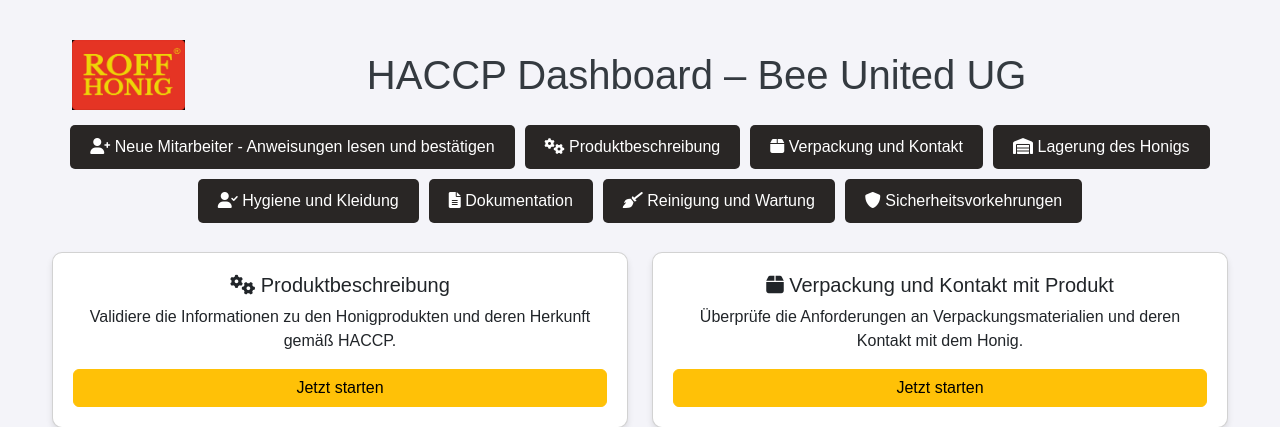
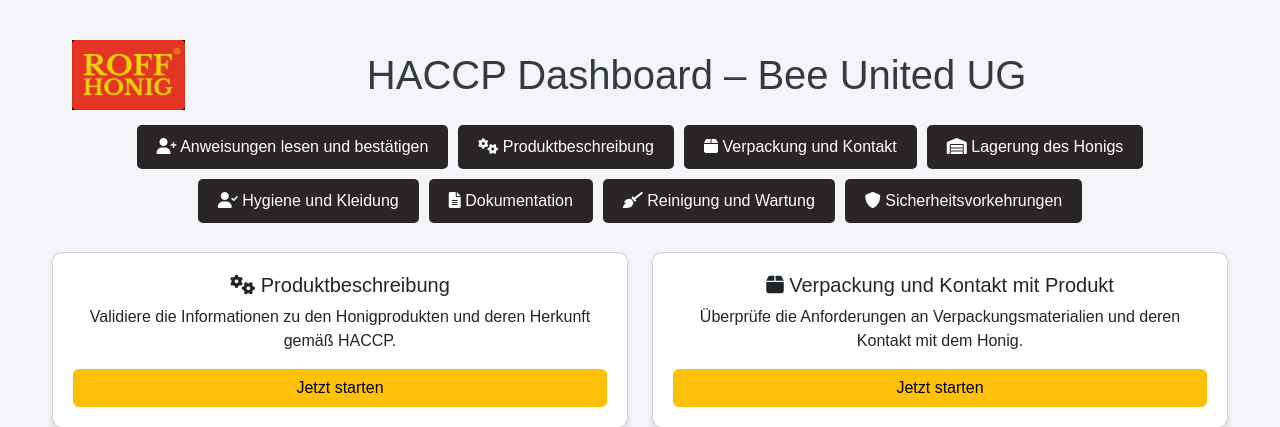
Before and after one commit to Lightmaker777/HACCP_PROJECT, a Flask app: page /dashboard in a window 1280 px wide. Shown: the top 427 px of the page. Run offline with Flask 3, Linux system fonts and the light colour scheme; a user stored in the database is signed in; some libraries are stand-ins or nearby versions.

Commit message:
dashboard update

```diff
--- a/templates/dashboard.html
+++ b/templates/dashboard.html
@@ -68,7 +68,7 @@
 
     <!-- Button zum Öffnen des Modal für neue Mitarbeiter -->
     <a href="#" class="nav-link" data-bs-toggle="modal" data-bs-target="#instructionModal">
-      <i class="fas fa-user-plus"></i>  Neue Mitarbeiter - Anweisungen lesen und bestätigen
+      <i class="fas fa-user-plus"></i>  Anweisungen lesen und bestätigen
     </a>
 
 
```
